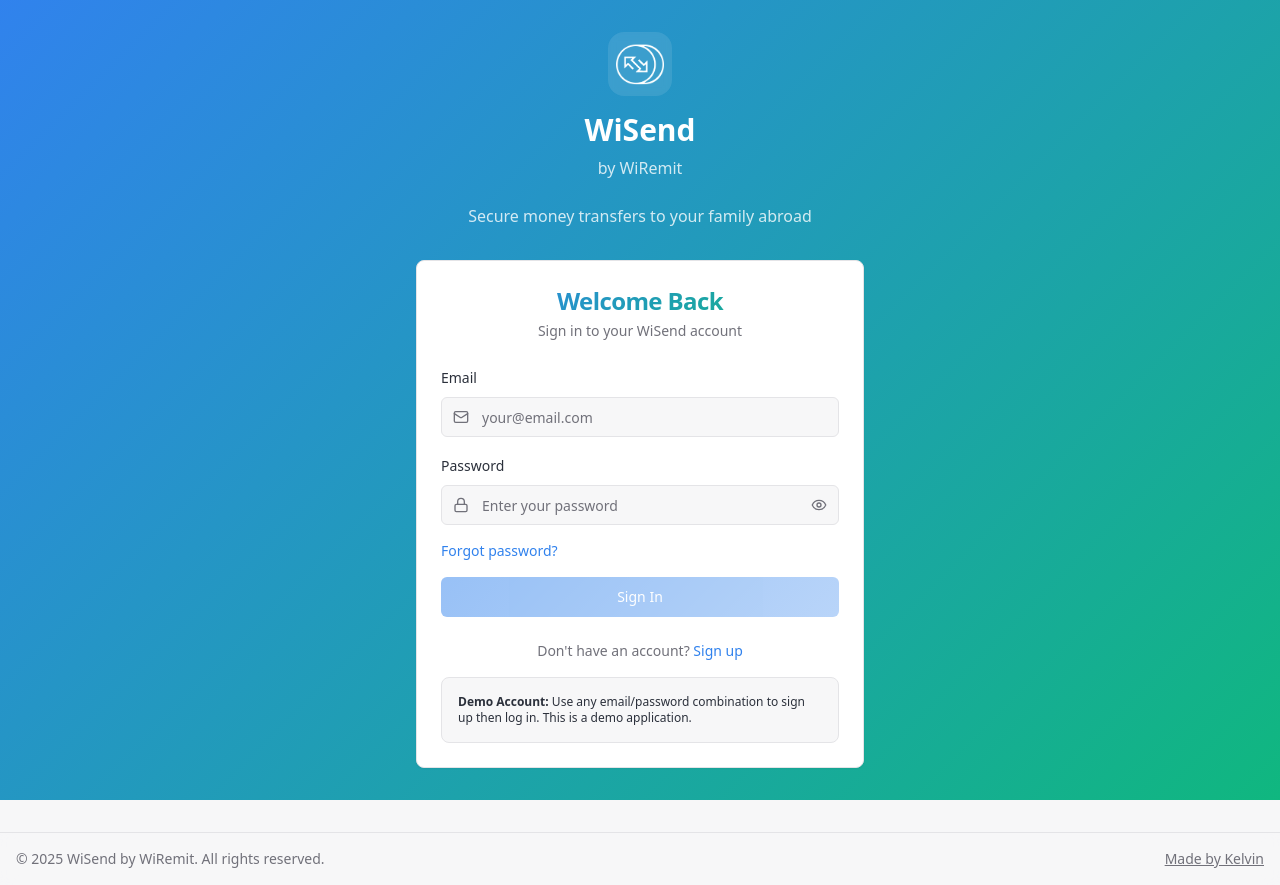
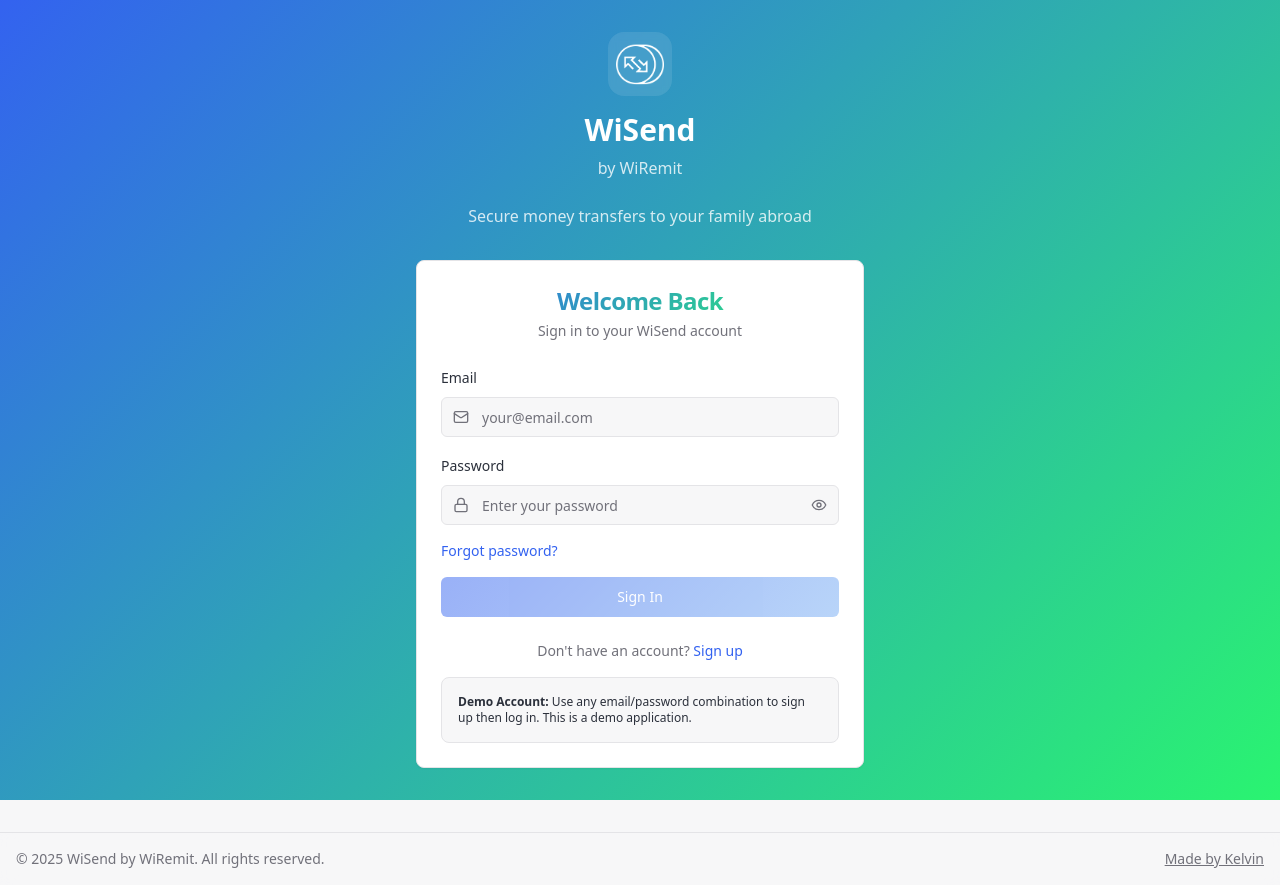
Before and after one commit to kelvinelove/wisend, a React (Vite) app: page / in a window 1280 px wide. Built offline with nearby package versions, Linux system fonts and the light colour scheme.

Commit message:
Color Updates
Things werea bit dull, so tryna dash some colour to improve the UI

```diff
--- a/src/index.css
+++ b/src/index.css
@@ -17,11 +17,11 @@ All colors MUST be HSL.
     --popover: 0 0% 100%;
     --popover-foreground: 220 15% 20%;
 
-    --primary: 214 84% 56%;
+    --primary: 225 86% 57%;
     --primary-foreground: 0 0% 100%;
     --primary-glow: 214 84% 70%;
 
-    --secondary: 160 84% 39%;
+    --secondary: 141 90% 56%;
     --secondary-foreground: 0 0% 100%;
 
     --muted: 240 4.8% 95.9%;
@@ -35,10 +35,10 @@ All colors MUST be HSL.
 
     --border: 240 5.9% 90%;
     --input: 240 5.9% 90%;
-    --ring: 214 84% 56%;
+    --ring: 225 86% 57%;
 
     /* Financial app specific colors */
-    --success: 160 84% 39%;
+    --success: 141 90% 56%;
     --success-foreground: 0 0% 100%;
     --warning: 38 92% 50%;
     --warning-foreground: 0 0% 100%;
@@ -46,15 +46,15 @@ All colors MUST be HSL.
     --info-foreground: 0 0% 100%;
 
     /* Gradients */
-    --gradient-primary: linear-gradient(135deg, hsl(214 84% 56%), hsl(214 84% 70%));
-    --gradient-secondary: linear-gradient(135deg, hsl(160 84% 39%), hsl(160 84% 53%));
+    --gradient-primary: linear-gradient(135deg, hsl(225 86% 57%), hsl(214 84% 70%));
+    --gradient-secondary: linear-gradient(135deg, hsl(141 90% 56%), hsl(160 84% 53%));
     --gradient-accent: linear-gradient(135deg, hsl(25 95% 53%), hsl(25 95% 63%));
-    --gradient-hero: linear-gradient(135deg, hsl(214 84% 56%) 0%, hsl(160 84% 39%) 100%);
+    --gradient-hero: linear-gradient(135deg, hsl(225 86% 57%) 0%, hsl(141 90% 56%) 100%);
 
     /* Shadows */
-    --shadow-soft: 0 2px 10px hsl(214 84% 56% / 0.1);
-    --shadow-medium: 0 8px 30px hsl(214 84% 56% / 0.15);
-    --shadow-strong: 0 20px 40px hsl(214 84% 56% / 0.2);
+    --shadow-soft: 0 2px 10px hsl(225 86% 57% / 0.1);
+    --shadow-medium: 0 8px 30px hsl(225 86% 57% / 0.15);
+    --shadow-strong: 0 20px 40px hsl(225 86% 57% / 0.2);
 
     /* Animations */
     --transition-smooth: all 0.3s cubic-bezier(0.4, 0, 0.2, 1);
@@ -89,11 +89,11 @@ All colors MUST be HSL.
     --popover: 220 15% 10%;
     --popover-foreground: 240 10% 95%;
 
-    --primary: 214 84% 56%;
+    --primary: 225 86% 57%;
     --primary-foreground: 0 0% 100%;
     --primary-glow: 214 84% 70%;
 
-    --secondary: 160 84% 39%;
+    --secondary: 141 90% 56%;
     --secondary-foreground: 0 0% 100%;
 
     --muted: 220 15% 15%;
@@ -107,10 +107,10 @@ All colors MUST be HSL.
 
     --border: 220 15% 15%;
     --input: 220 15% 15%;
-    --ring: 214 84% 56%;
+    --ring: 225 86% 57%;
 
     /* Financial app specific colors - dark mode */
-    --success: 160 84% 39%;
+    --success: 141 90% 56%;
     --success-foreground: 0 0% 100%;
     --warning: 38 92% 50%;
     --warning-foreground: 0 0% 100%;
```
